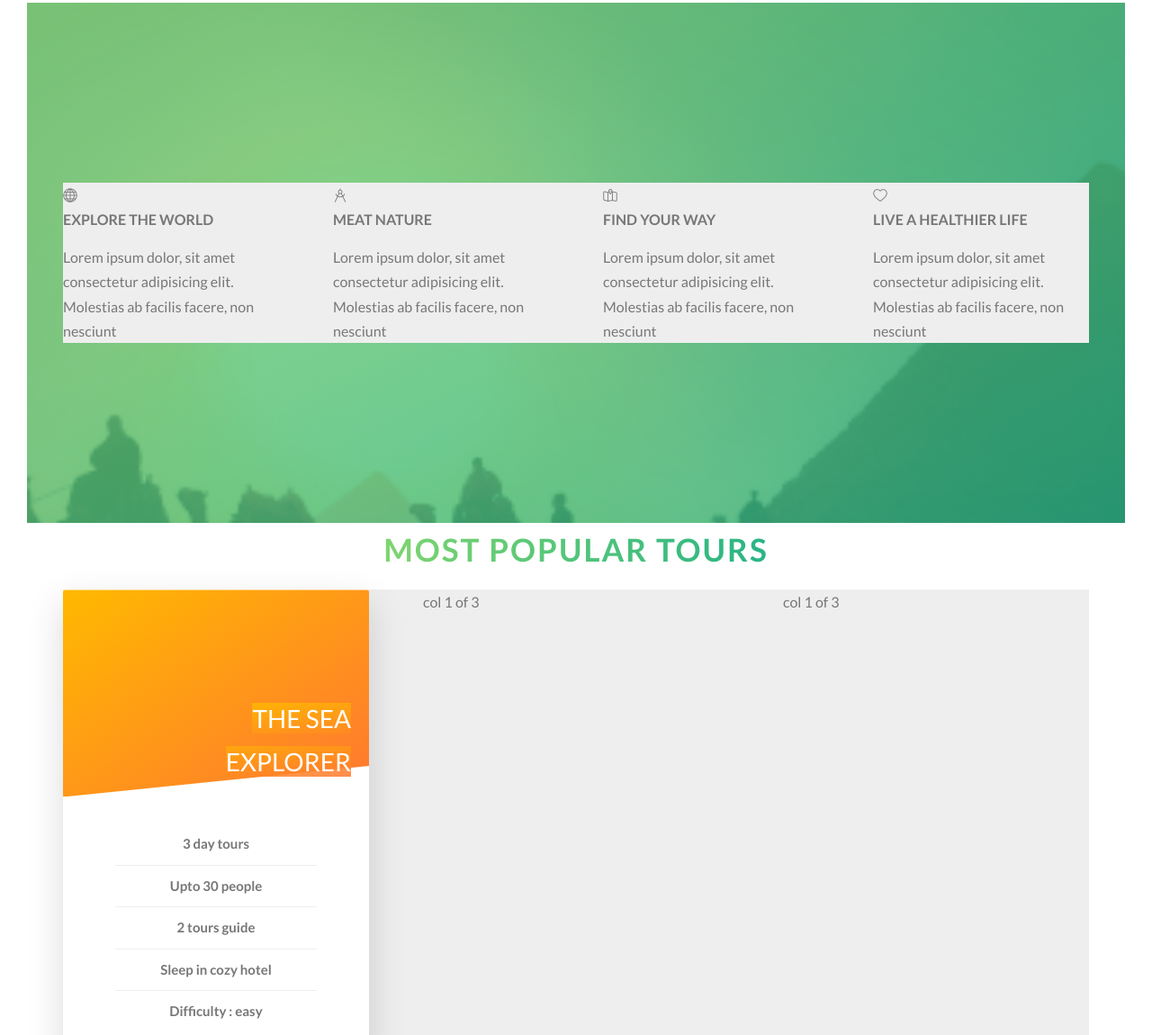
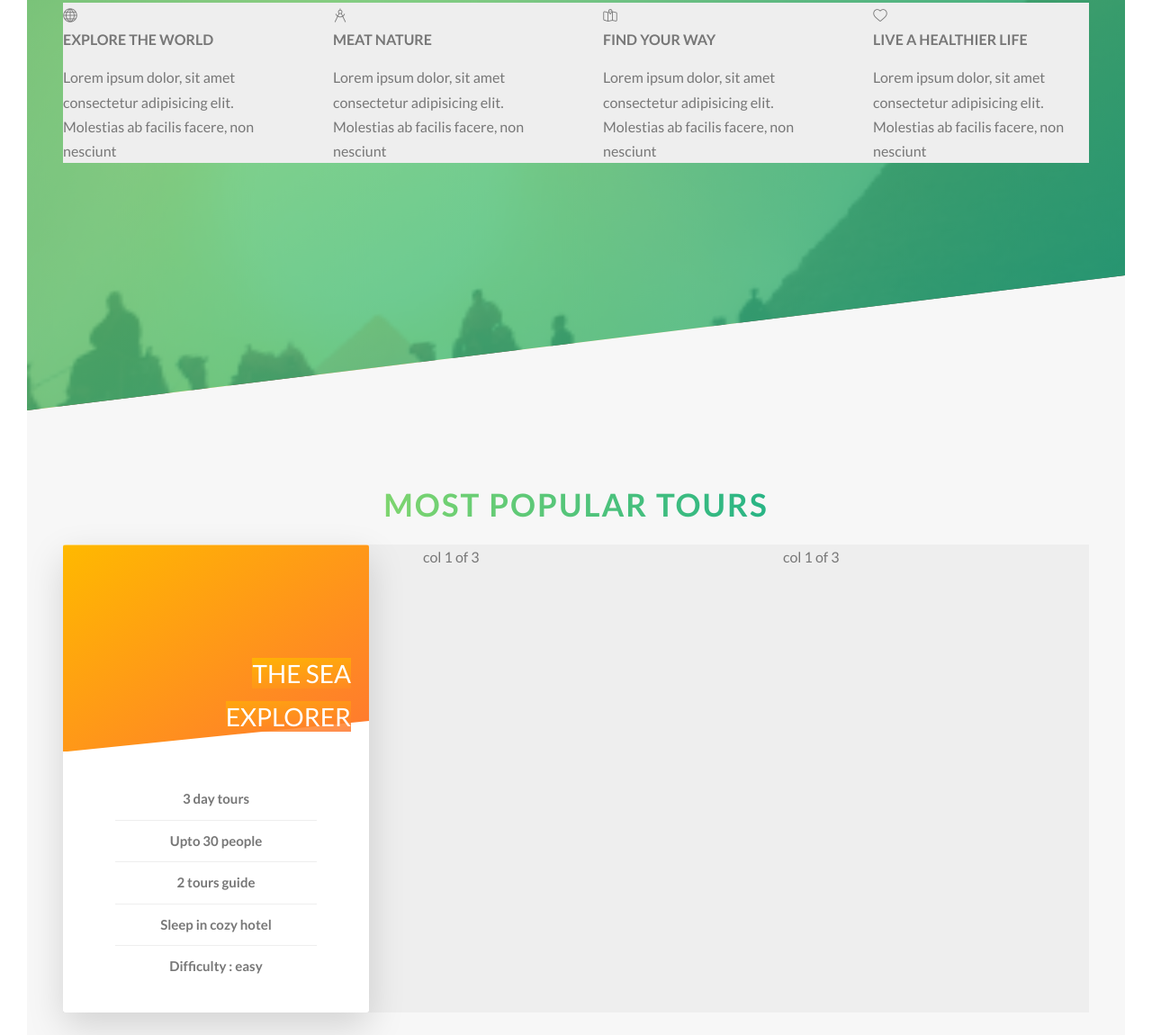
Before and after one commit to jerumanu/Netours, a website: page index.html in a window 1280 px wide. Shown: the part 1554-2704 px from the top of the page at 90% size. Drawn offline with nearby package versions, Linux system fonts and the light colour scheme; files that its build step writes are made by us from their sources.

Commit message:
style tours section

```diff
--- a/sass/pages/_home.scss
+++ b/sass/pages/_home.scss
@@ -1,7 +1,8 @@
 .section-about{
-// background-color: $color-grey-light-1;
-padding:25rem 0;
+background-color: $color-grey-light-1;
+padding:20rem 0;
 margin-top: -20vh;
+
 }
 .section-features{
     padding: 20rem 0;
@@ -11,5 +12,15 @@ margin-top: -20vh;
   url(  /images/Rectangle.png);
 
   background-size: cover;
+  transform:skewY(-7deg) ;
+  margin-top: -10rem;
+  & > * {
+    transform:skewY(7deg) ;
+  }
 
 }
+.section-tours{
+background-color: $color-grey-light-1;
+padding:25rem 0 50rem 0;
+margin-top: -10rem;
+}
```
